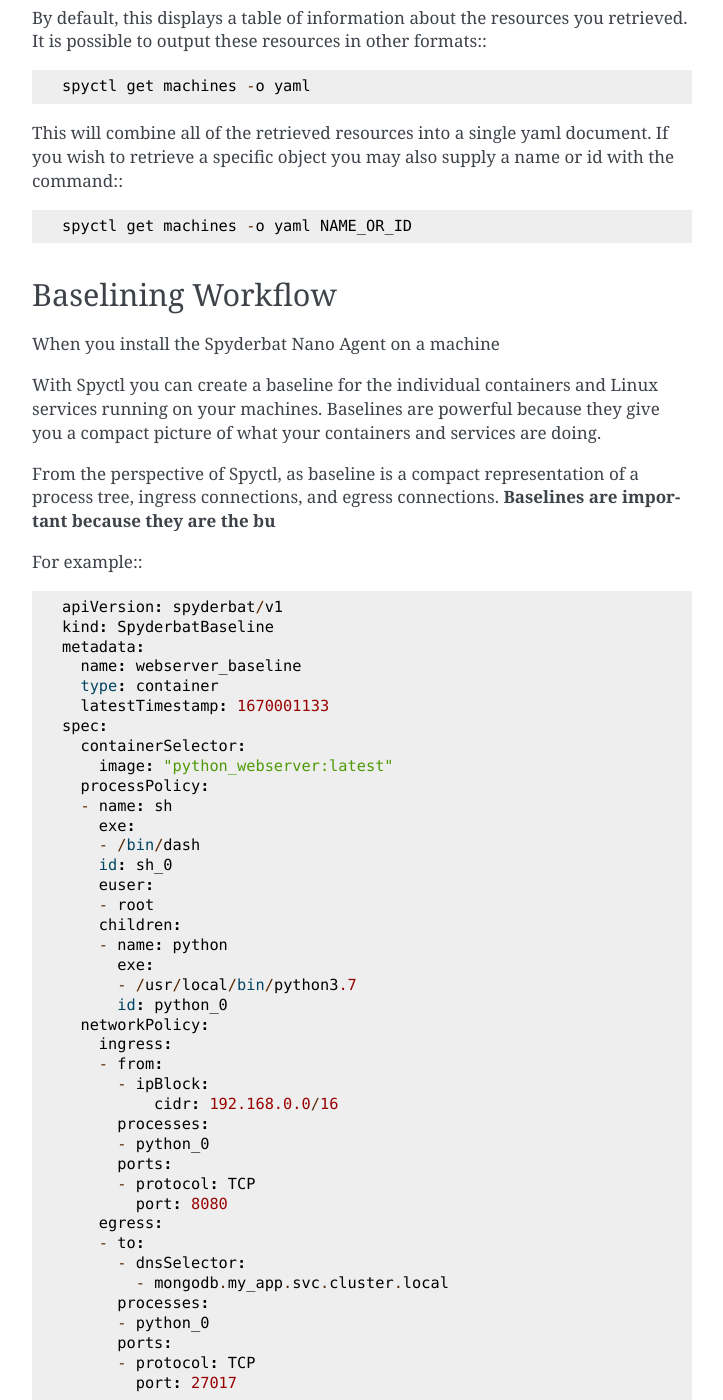
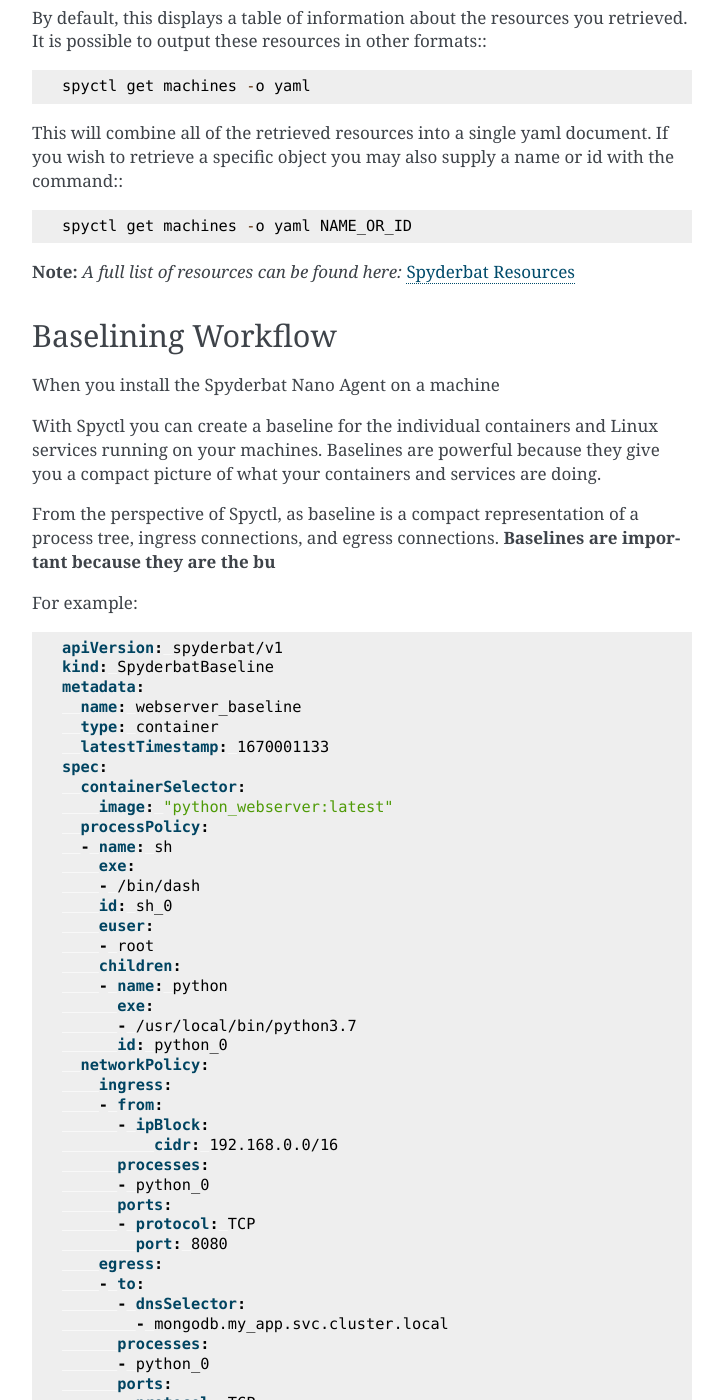
Before and after one commit to spyderbat/spyctl, a Sphinx documentation site: the page built from docs/tutorials/spyctl_basics.rst, in a window 1280 px wide and 1400 px high, scrolled down 2006 px. Shown: the whole window, without its empty margins (388-1111 px from the left). Built offline with Sphinx 7.4.7, drawn with Linux system fonts in a browser that asks for light colours.

Commit message:
doc bugfixing

```diff
--- a/docs/tutorials/spyctl_basics.rst
+++ b/docs/tutorials/spyctl_basics.rst
@@ -111,7 +111,7 @@ to retrieve a specific object you may also supply a name or id with the command:
     spyctl get machines -o yaml NAME_OR_ID
 
 
-.. **Note:** *A full list of resources can be found here:* :ref:`Resources`
+**Note:** *A full list of resources can be found here:* :ref:`Resources`
 
 Baselining Workflow
 ===================
@@ -128,7 +128,9 @@ From the perspective of Spyctl, as baseline is a compact
 representation of a process tree, ingress connections, and egress connections. **Baselines
 are important because they are the bu**
 
-For example:::
+For example:
+
+.. code-block:: yaml
 
     apiVersion: spyderbat/v1
     kind: SpyderbatBaseline
```
